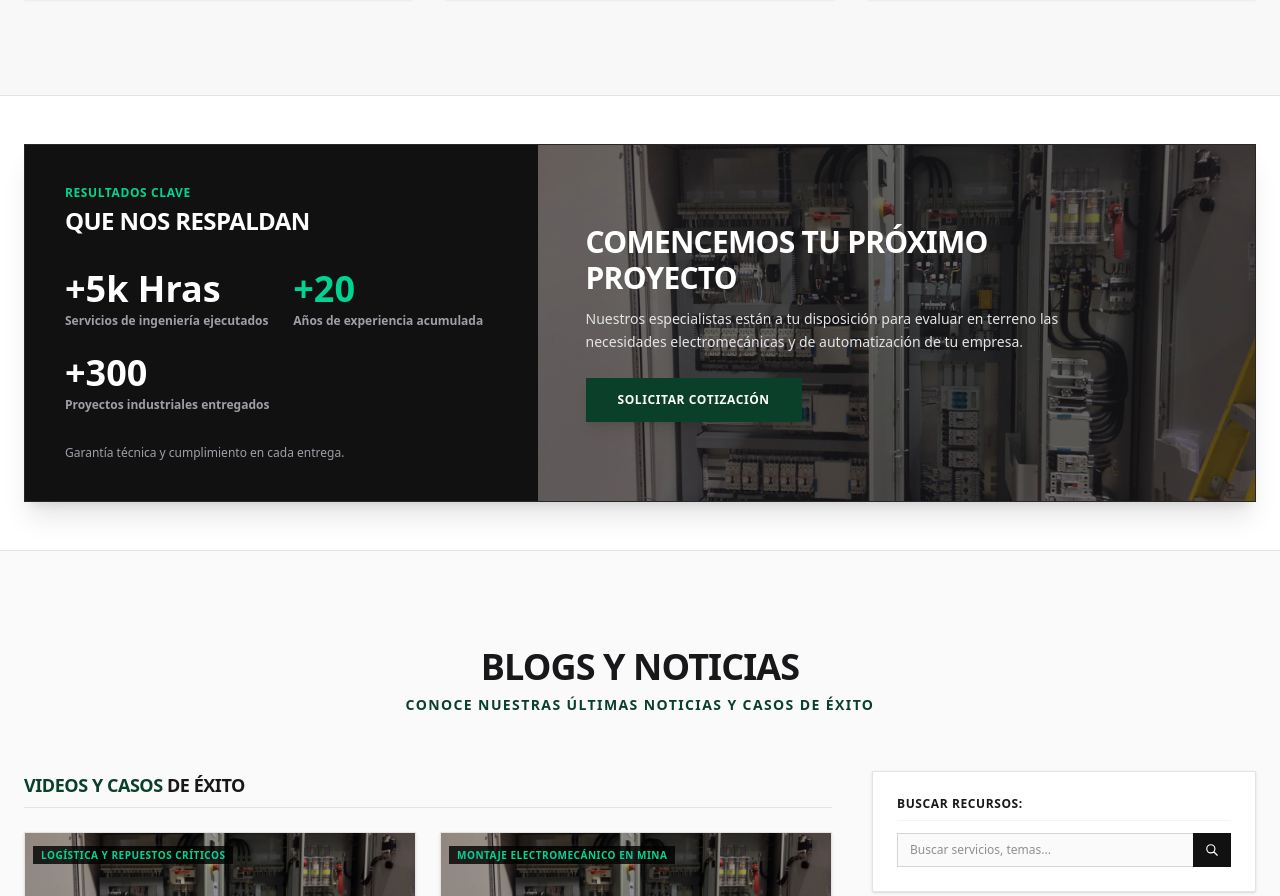
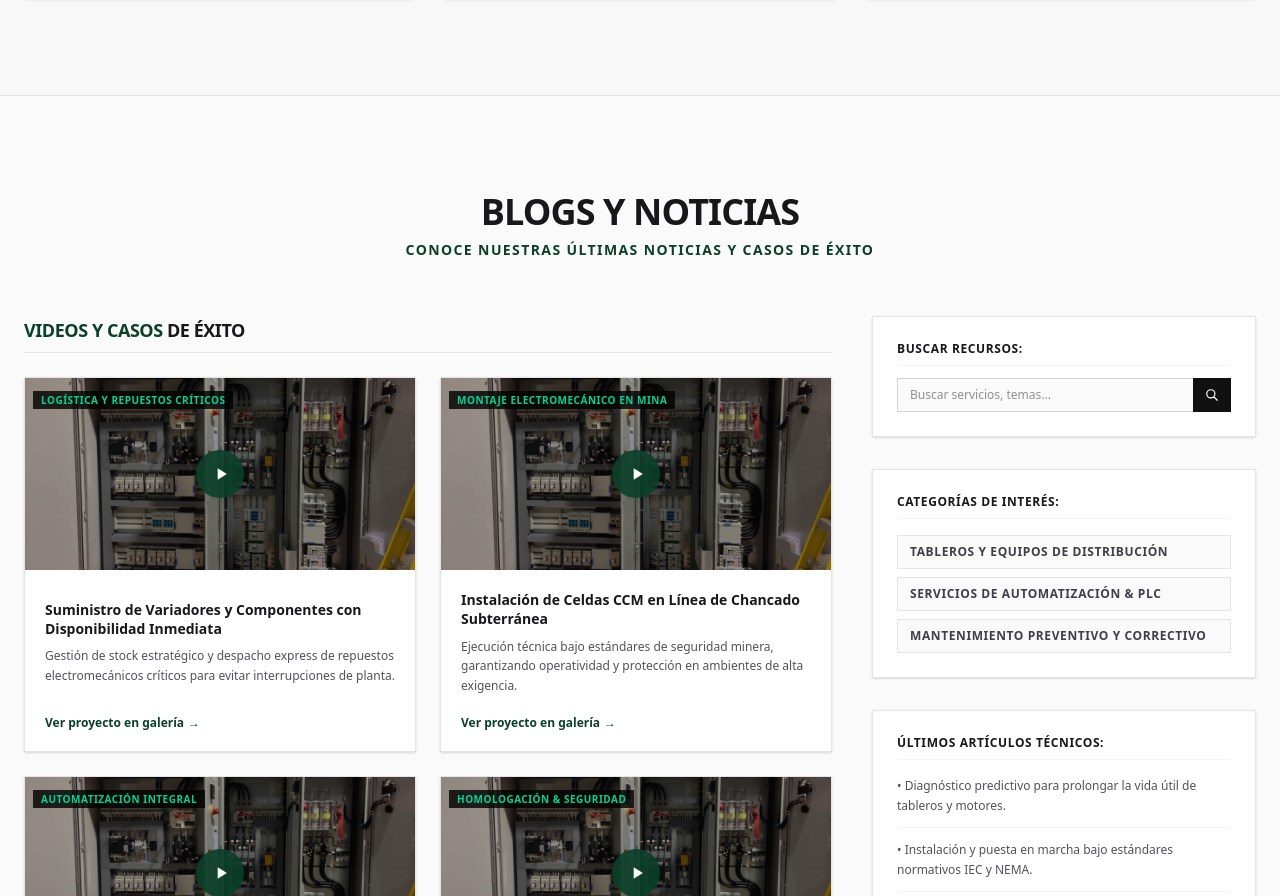
Before and after one commit to AbnerGM/Tactical-Solutions-web, a Next.js app: page /servicios in a window 1280 px wide. Shown: the part 2432-3328 px from the top of the page. Built offline with nearby package versions, Linux system fonts and the light colour scheme.

Commit message:
Remover los años de x

```diff
--- a/components/sevicios/ServiciosContent.tsx
+++ b/components/sevicios/ServiciosContent.tsx
@@ -441,89 +441,6 @@ export default function ServiciosContent() {
             </section>
 
             {/* ========================================================= */}
-            {/* 4. BLOQUE DE ESTADÍSTICAS & CTA (RESULTADOS CLAVE QUE NOS RESPALDAN) */}
-            {/* ========================================================= */}
-            <section className="py-12 bg-white border-b border-zinc-200">
-                <div className="max-w-7xl mx-auto px-6">
-
-                    <div className="grid grid-cols-1 lg:grid-cols-12 gap-0 overflow-hidden shadow-xl border border-zinc-800">
-
-                        {/* Mitad izquierda negra con estadísticas */}
-                        <div className="lg:col-span-5 bg-tactical-dark text-white p-8 sm:p-10 flex flex-col justify-between">
-                            <div>
-                                <div className="text-xs font-bold uppercase tracking-wider text-emerald-400 mb-1">
-                                    Resultados Clave
-                                </div>
-                                <h3 className="text-xl sm:text-2xl font-black uppercase tracking-tight">
-                                    Que nos respaldan
-                                </h3>
-                            </div>
-
-                            <div className="grid grid-cols-2 gap-6 my-8">
-                                <div>
-                                    <div className="text-3xl sm:text-4xl font-black text-white">
-                                        <AnimatedCounter
-                                            target={5000}
-                                            formatter={(val) => {
-                                                if (val >= 1000) {
-                                                    const k = (val / 1000).toFixed(val % 1000 === 0 ? 0 : 1);
-                                                    return `+${k}k Hras`;
-                                                }
-                                                return `+${val} Hras`;
-                                            }}
-                                        />
-                                    </div>
-                                    <div className="text-xs text-zinc-400 font-semibold mt-1">Servicios de ingeniería ejecutados</div>
-                                </div>
-                                <div>
-                                    <div className="text-3xl sm:text-4xl font-black text-emerald-400">
-                                        <AnimatedCounter target={20} prefix="+" />
-                                    </div>
-                                    <div className="text-xs text-zinc-400 font-semibold mt-1">Años de experiencia acumulada</div>
-                                </div>
-                                <div className="col-span-2">
-                                    <div className="text-3xl sm:text-4xl font-black text-white">
-                                        <AnimatedCounter target={300} prefix="+" />
-                                    </div>
-                                    <div className="text-xs text-zinc-400 font-semibold mt-1">Proyectos industriales entregados</div>
-                                </div>
-                            </div>
-
-                            <div className="text-xs text-zinc-400">
-                                Garantía técnica y cumplimiento en cada entrega.
-                            </div>
-                        </div>
-
-                        {/* Mitad derecha con foto de equipo de campo y botón de cotización */}
-                        <div className="lg:col-span-7 relative min-h-[300px] bg-zinc-900 flex items-center p-8 sm:p-12 text-white">
-                            <Image
-                                src="/images/inicio/tablero.jpg"
-                                alt="Proyecto industrial"
-                                fill
-                                className="object-cover opacity-35"
-                            />
-                            <div className="relative z-10 max-w-lg">
-                                <h3 className="text-2xl sm:text-3xl font-black uppercase tracking-tight mb-3">
-                                    Comencemos tu Próximo Proyecto
-                                </h3>
-                                <p className="text-zinc-200 text-xs sm:text-sm leading-relaxed mb-6">
-                                    Nuestros especialistas están a tu disposición para evaluar en terreno las necesidades electromecánicas y de automatización de tu empresa.
-                                </p>
-                                <Link
-                                    href="/contacto"
-                                    className="inline-block px-8 py-3.5 bg-tactical-green hover:bg-emerald-900 text-white font-bold text-xs uppercase tracking-wider transition-colors shadow-lg"
-                                >
-                                    Solicitar Cotización
-                                </Link>
-                            </div>
-                        </div>
-
-                    </div>
-
-                </div>
-            </section>
-
-            {/* ========================================================= */}
             {/* 5. SECCIÓN INFERIOR: BLOGS, NOTICIAS, VIDEOS & SIDEBAR (ESTILO HORMAQ) */}
             {/* ========================================================= */}
             <section className="py-16 md:py-24 bg-zinc-50 border-b border-zinc-200">
```
